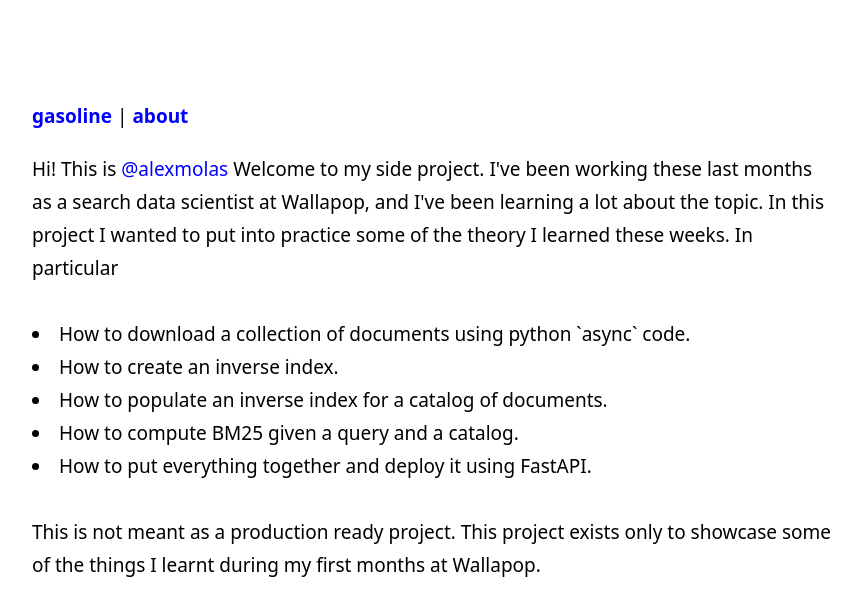
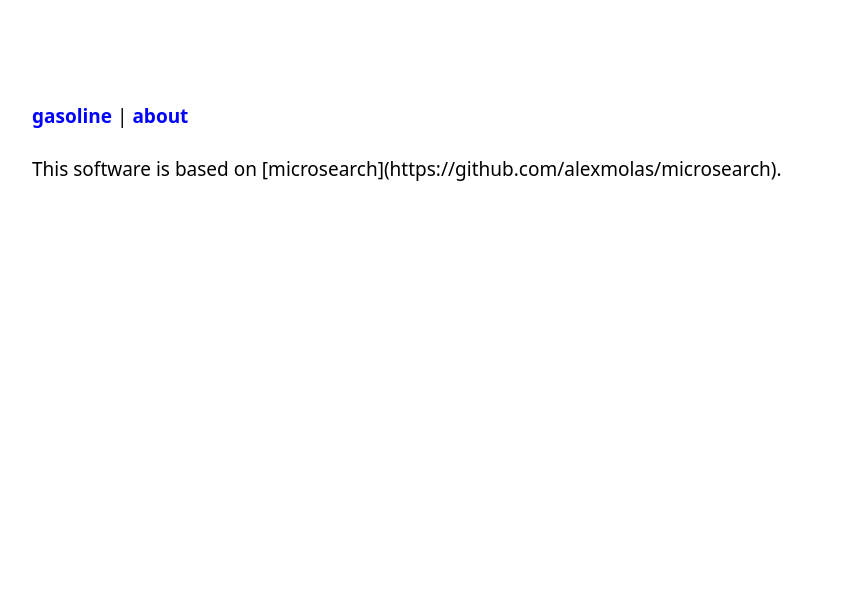
Before and after one commit to tenax66/gasoline, a FastAPI app: page /about in a window 1280 px wide. Shown: the top 616 px of the page, without its empty margins (208-1069 px from the left). Run offline with FastAPI, Linux system fonts and the light colour scheme; parts of the project's set-up code (start-up, migrations or seed data) failed here and were passed over.

Commit message:
Update about.html

```diff
--- a/app/templates/about.html
+++ b/app/templates/about.html
@@ -3,20 +3,6 @@
 {% block heading %}{% endblock %}
 {% block content %}
 
-Hi! This is <a href="https://www.alexmolas.com">@alexmolas</a> Welcome to my side project. I've been working these last months as a search data scientist at Wallapop, and I've been learning a lot about the topic.
-In this project I wanted to put into practice some of the theory I learned these weeks. In particular
-
-<br>
-<br>
-
-<li>How to download a collection of documents using python `async` code.</li>
-<li>How to create an inverse index.</li>
-<li>How to populate an inverse index for a catalog of documents.</li>
-<li>How to compute BM25 given a query and a catalog.</li>
-<li>How to put everything together and deploy it using FastAPI.</li>
-
-<br>
-
-This is not meant as a production ready project. This project exists only to showcase some of the things I learnt during my first months at Wallapop.
+This software is based on [microsearch](https://github.com/alexmolas/microsearch).
 
 {% endblock %}
```
